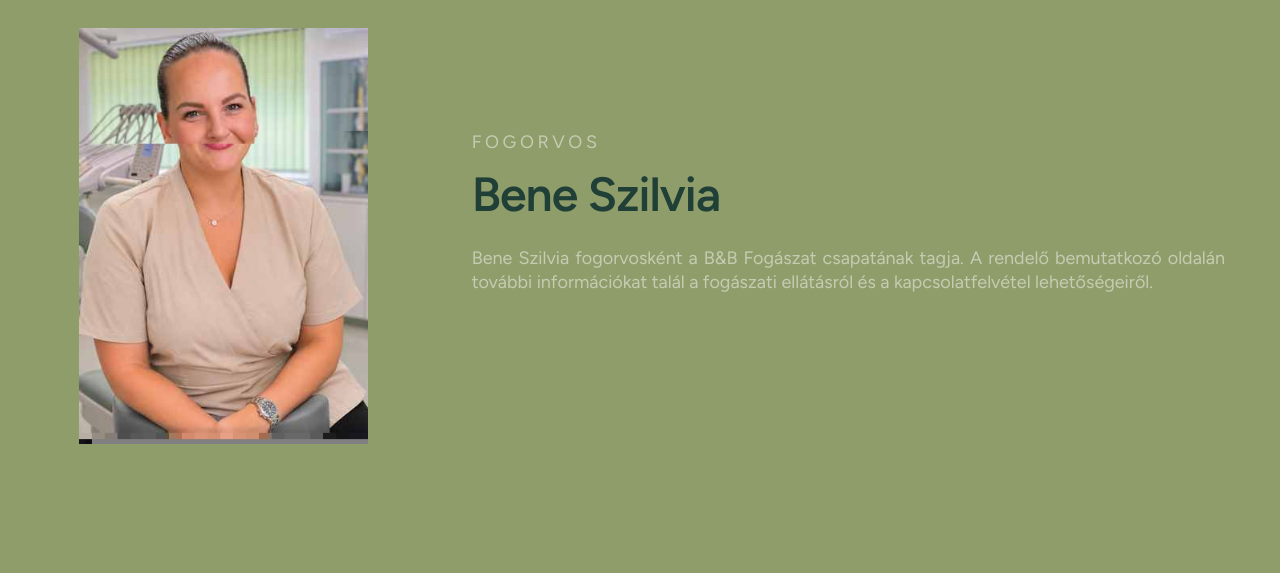
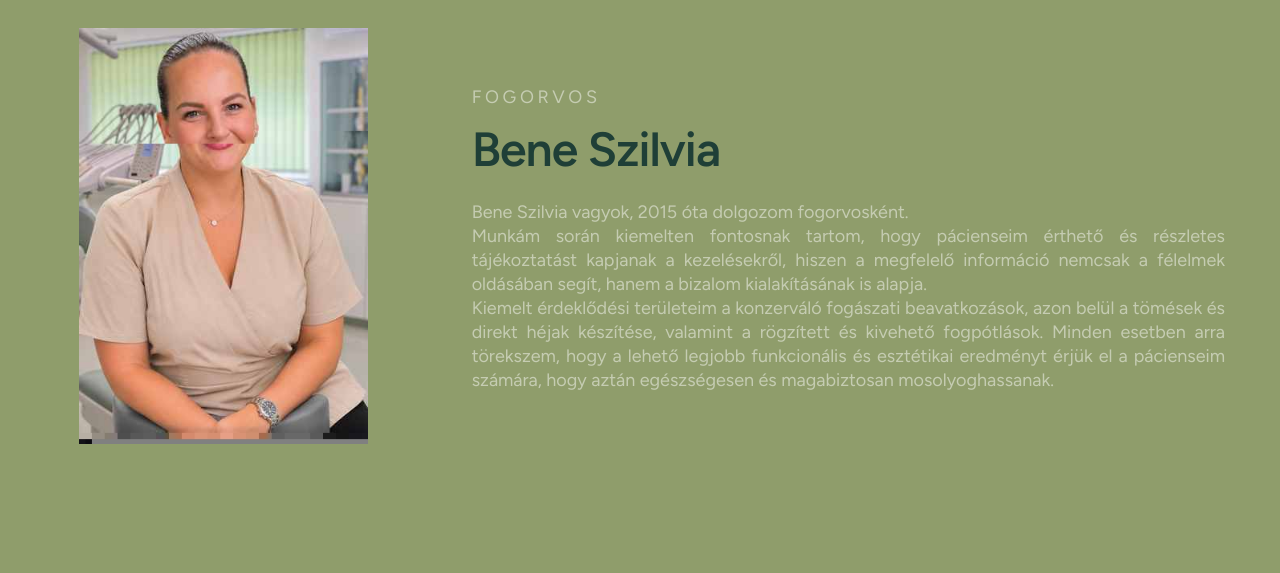
Before and after one commit to Laxx1986/bbfogaszat, a Spring Boot app: page /team_single_bene.html in a window 1280 px wide. Shown: the part 504-1077 px from the top of the page. Run offline with Spring Boot 4, Linux system fonts and the light colour scheme.

Commit message:
Add Bene Szilvia's full introduction and remove image overlay

```diff
--- a/src/main/resources/static/team_single_bene.html
+++ b/src/main/resources/static/team_single_bene.html
@@ -113,7 +113,7 @@
       <div class="col-md-4">
         <!-- Image Box Start -->
         <div class="team-member-img">
-          <figure class="image-anime">
+          <figure>
             <img src="images/bene-szilvia.jpg" alt="Bene Szilvia fogorvos">
           </figure>
         </div>
@@ -130,7 +130,9 @@
           </div>
           <!-- Section Title End -->
           <div class="member-about-data">
-            <p class="wow fadeInUp" style="text-align: justify;">Bene Szilvia fogorvosként a B&B Fogászat csapatának tagja. A rendelő bemutatkozó oldalán további információkat talál a fogászati ellátásról és a kapcsolatfelvétel lehetőségeiről.</p>
+            <p class="wow fadeInUp" style="text-align: justify;">Bene Szilvia vagyok, 2015 óta dolgozom fogorvosként.</p>
+            <p class="wow fadeInUp" style="text-align: justify;">Munkám során kiemelten fontosnak tartom, hogy pácienseim érthető és részletes tájékoztatást kapjanak a kezelésekről, hiszen a megfelelő információ nemcsak a félelmek oldásában segít, hanem a bizalom kialakításának is alapja.</p>
+            <p class="wow fadeInUp" style="text-align: justify;">Kiemelt érdeklődési területeim a konzerváló fogászati beavatkozások, azon belül a tömések és direkt héjak készítése, valamint a rögzített és kivehető fogpótlások. Minden esetben arra törekszem, hogy a lehető legjobb funkcionális és esztétikai eredményt érjük el a pácienseim számára, hogy aztán egészségesen és magabiztosan mosolyoghassanak.</p>
           </div>       </div>
         <!-- Member Details End -->
       </div>
```
